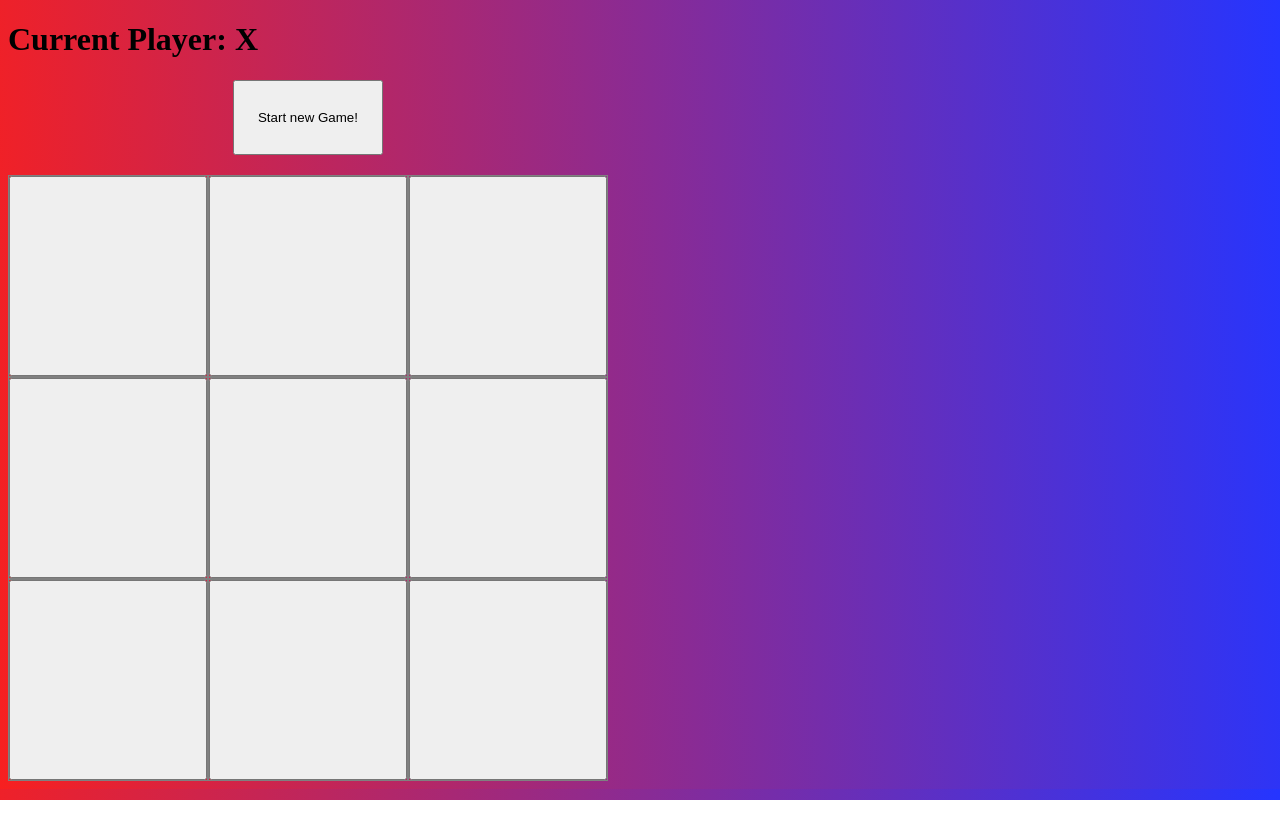
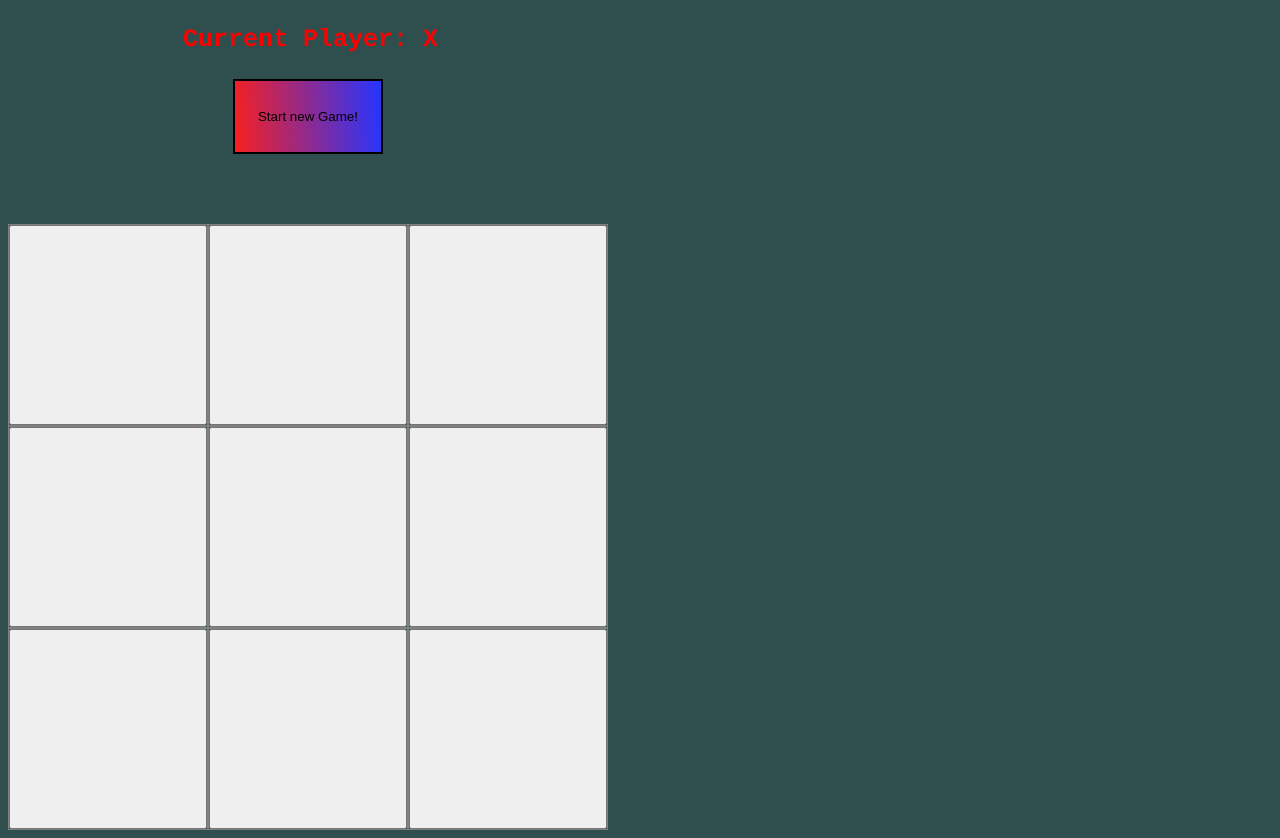
Before and after one commit to TahroO/TicTacAngular, an Angular app: page / in a window 1280 px wide. Before the commit the page ends 800 px from the top, so only its background shows below. Built offline with nearby package versions, Linux system fonts and the light colour scheme.

Commit message:
styling and visibility switches

```diff
--- a/src/app/board/board.component.css
+++ b/src/app/board/board.component.css
@@ -14,4 +14,41 @@ app-square {
   height: 75px;
   width: 150px;
   align-self: center;
+  background: rgb(247,32,32);
+  background: linear-gradient(86deg, rgba(247,32,32,1) 0%, rgba(37,53,255,1) 100%);
+  border: 2px black solid;
 }
+
+.startButtonContainer {
+  height: 75px;
+  width: 150px;
+  margin-bottom: 20px;
+  align-self: center;
+}
+
+.result {
+  font-size: 25px;
+  font-family: Courier, sans-serif;
+  font-weight: bold;
+  margin-left: 205px;
+}
+
+.resultContainer {
+  width: 500px;
+  height: 50px;
+}
+
+.head {
+  font-size: 25px;
+  font-family: Courier, sans-serif;
+  font-weight: bold;
+  margin-left: 175px;
+}
+
+#headO {
+  color: blue;
+}
+
+#headX {
+  color: red;
+}
--- a/src/app/board/board.component.html
+++ b/src/app/board/board.component.html
@@ -1,15 +1,22 @@
-<h1>Current Player: {{getPlayer()}}</h1>
-<button class="startButton" (click)="newGame()">Start new Game!</button>
-
-<h2 *ngIf="winner">
+<div class="head" id="headX" *ngIf="getPlayer() === 'X'">
+  <p>Current Player: {{getPlayer()}}</p>
+</div>
+<div class="head" id="headO" *ngIf="getPlayer() === 'O'">
+  <p>Current Player: {{getPlayer()}}</p>
+</div>
+<div class="startButtonContainer">
+  <button *ngIf= "!getGameState()" class="startButton" (click)="newGame()">Start new Game!</button>
+</div>
+<div class="resultContainer">
+  <h2 *ngIf="winner" class="result">
     Player {{winner}} won!
 </h2>
+</div>
 
 <main>
   <app-square
     *ngFor="let val of squares; let i = index"
     [value]="val"
     (click)="makeMove(i)">
-
   </app-square>
 </main>
--- a/src/app/board/board.component.ts
+++ b/src/app/board/board.component.ts
@@ -17,11 +17,13 @@ export class BoardComponent implements OnInit{
   squares: any[];
   xIsNext: boolean;
   winner: string;
+  isGame: boolean;
 
   constructor() {
     this.squares = [];
     this.xIsNext = true;
     this.winner = '';
+    this.isGame = true;
   }
 
   ngOnInit(): void {
@@ -33,10 +35,15 @@ export class BoardComponent implements OnInit{
     this.squares = Array(9).fill(null);
     this.xIsNext = true;
     this.winner = '';
+    this.isGame = this.switchGameActive();
   }
 
   protected getPlayer() {
     return this.xIsNext ? 'X' : 'O';
+  }
+
+  protected switchGameActive() {
+    return !this.isGame;
   }
 
   protected makeMove(idx: number) {
@@ -64,9 +71,14 @@ export class BoardComponent implements OnInit{
         this.squares[a] === this.squares[b] &&
         this.squares[a] == this.squares[c]
       ){
+        this.isGame = false;
         return this.squares[a];
       }
     }
     return null;
   }
+
+  protected getGameState() {
+    return this.isGame;
+  }
 }
--- a/src/styles.css
+++ b/src/styles.css
@@ -1,4 +1,3 @@
 body {
-  background: rgb(247,32,32);
-  background: linear-gradient(86deg, rgba(247,32,32,1) 0%, rgba(37,53,255,1) 100%);
+background-color: darkslategrey;
 }/* You can add global styles to this file, and also import other style files */
```
